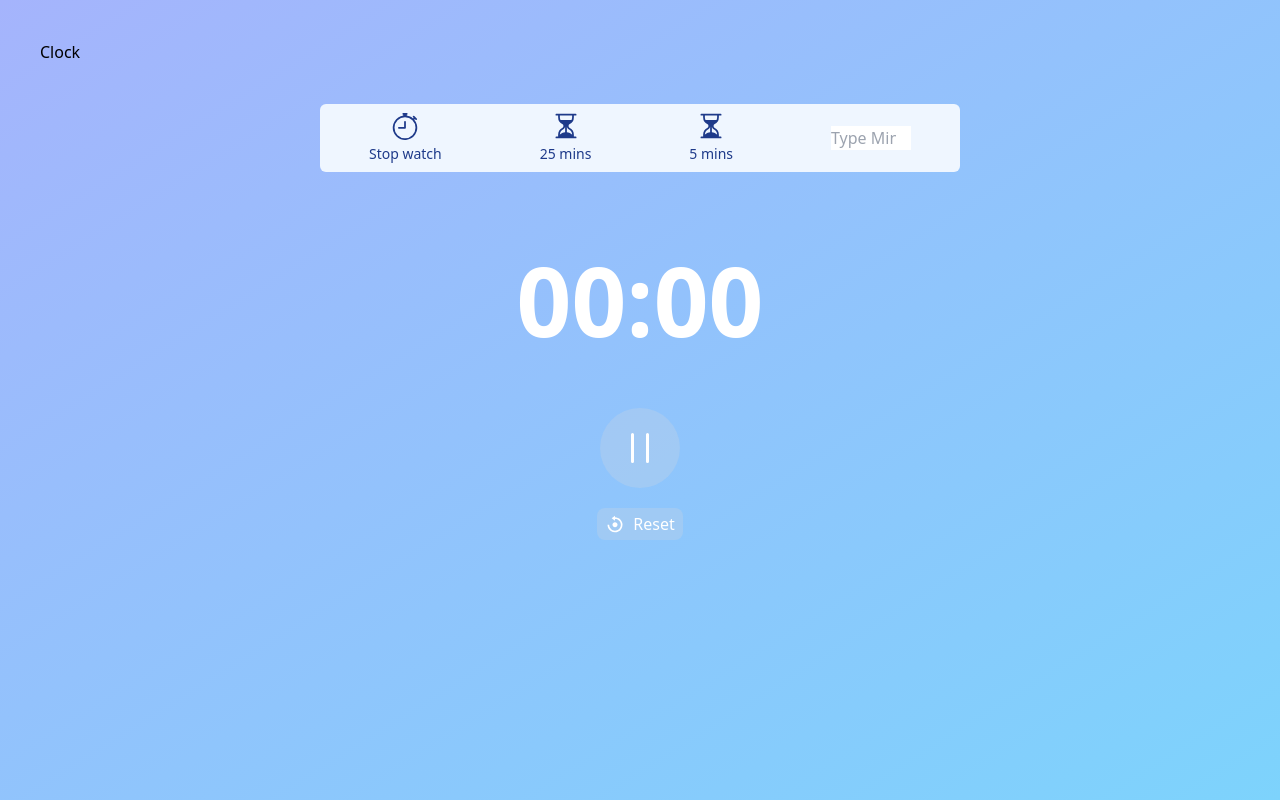
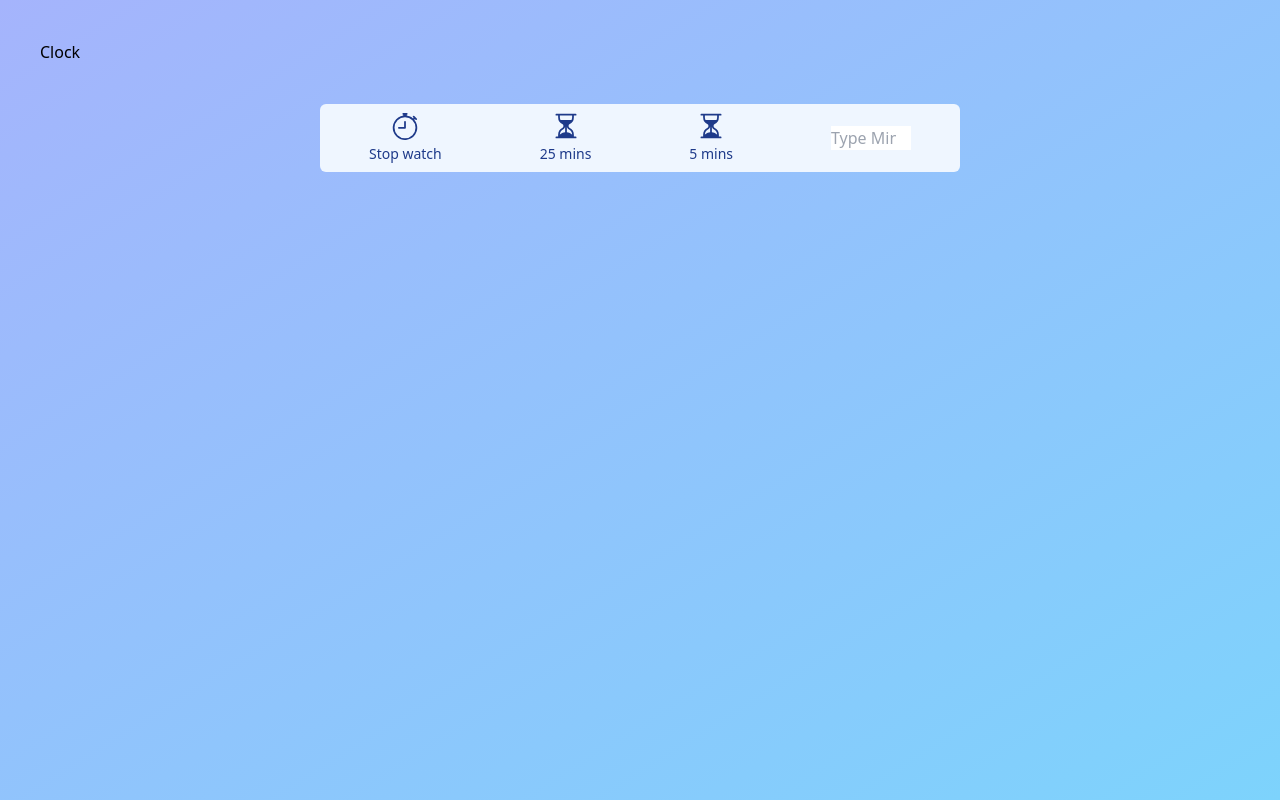
Before and after one commit to mikuweb/Feel_Your_Achievement, a Next.js app: page /clock in a window 1280 px wide. Built offline with nearby package versions, Linux system fonts and the light colour scheme.

Commit message:
change clock/index.tsx to switch Timer.tsx | StopWatch.tsx

```diff
--- a/components/StopWatch.tsx
+++ b/components/StopWatch.tsx
@@ -1,8 +1,10 @@
-import React from 'react'
+import React from 'react';
+import { BiReset } from 'react-icons/bi';
 
 interface StopWatchProps {
   isPaused: boolean;
   secondLeft: number;
+  setSecondLeft: (value: React.SetStateAction<number>) => void;
   formatTime: (minutes: number) => string;
   handlePause: () => void;
   handleResume: () => void;
@@ -11,13 +13,13 @@ interface StopWatchProps {
 const StopWatch: React.FC<StopWatchProps> = ({
   isPaused,
   secondLeft,
+  setSecondLeft,
   formatTime,
   handlePause,
   handleResume,
 }) => {
   return (
     <div className=' mt-20 flex flex-col items-center justify-center '>
-    <p>STOP WATCH MODE</p>
       <h1 className='text-white text-8xl mb-5 font-bold'>
         {formatTime(secondLeft)}
       </h1>
@@ -67,8 +69,16 @@ const StopWatch: React.FC<StopWatchProps> = ({
           </div>
         )}
       </div>
+
+      <div
+        onClick={() => setSecondLeft(0)}
+        className='bg-slate-300 bg-opacity-30 relative rounded-lg w-fit flex gap-2 items-center justify-center py-1 px-2 hover:bg-slate-300 hover:bg-opacity-10 cursor-pointer '
+      >
+        <BiReset size={20} color='white' />
+        <p className='text-white'>Reset</p>
       </div>
-  )
-}
+    </div>
+  );
+};
 
-export default StopWatch
+export default StopWatch;
--- a/components/Timer.tsx
+++ b/components/Timer.tsx
@@ -17,10 +17,8 @@ const Timer: React.FC<TimerProps> = ({
   handlePause,
   handleResume,
 }) => {
-
   return (
     <div className=' mt-20 flex flex-col items-center justify-center '>
-      <p>TIMER MODE</p>
       <h1 className='text-white text-8xl mb-5 font-bold'>
         {formatTime(secondLeft)}
       </h1>
--- a/components/inputEditForm.tsx
+++ b/components/inputEditForm.tsx
@@ -40,8 +40,8 @@ const InputEditForm: FC<InputEditFormProps> = ({ item, editItem }) => {
           className='bg-gray-50 border border-blue-900 text-blue-950 text-sm rounded-lg focus:ring-blue-500 focus:border-blue-500 w-96 mx-10 p-2.5'
         />
 
-        <button className='py-3 px-2 bg-blue-600 text-white rounded-2xl text-xs font-bold curser-pointer hover:opacity-60 tracking-wider'>
-          <p>Edit</p>
+        <button className='py-3 lg:py-2 px-2 bg-blue-600 text-white rounded-2xl text-xs lg:text-sm font-bold curser-pointer hover:opacity-60 tracking-wider'>
+          Edit
         </button>
       </form>
     </div>
--- a/components/inputForm.tsx
+++ b/components/inputForm.tsx
@@ -19,7 +19,7 @@ const InputForm: FC<InputFormProps> = ({ handleAddItem, item, setItem }) => {
           className='bg-gray-50 border border-blue-900 text-blue-950 text-sm rounded-lg focus:ring-blue-500 focus:border-blue-500 block w-96 mx-auto p-2.5 my-1 mb-3 lg:mb-6'
         />
 
-        <button className='mx-auto py-2 px-4  flex gap-2 items-center justify-center bg-blue-600 hover:opacity-60 text-white rounded-full text-xs font-bold curser-pointer tracking-wider'>
+        <button className='mx-auto py-2 px-4  flex gap-2 items-center justify-center bg-blue-600 hover:opacity-60 text-white rounded-full text-xs lg:text-base font-bold curser-pointer tracking-wider'>
           <svg
             xmlns='http://www.w3.org/2000/svg'
             fill='none'
--- a/pages/clock/index.tsx
+++ b/pages/clock/index.tsx
@@ -2,7 +2,7 @@ import Timer from '@/components/Timer';
 import React, { Fragment, useEffect, useState } from 'react';
 // import * as Dialog from '@radix-ui/react-dialog';
 import { BsStopwatch, BsHourglassSplit } from 'react-icons/bs';
-import { BiReset } from 'react-icons/bi';
+import StopWatch from '@/components/StopWatch';
 
 // TODO CREATE COMPONENTS: STOPWATCH
 
@@ -123,7 +123,6 @@ const Clock = () => {
               onSubmit={(e) => {
                 e.preventDefault();
                 setMode('timer');
-                setIsPaused(false);
                 huddleCountdown(customTimer);
                 setCustomTimer(undefined);
               }}
@@ -192,66 +191,17 @@ const Clock = () => {
               handleResume={handleResume}
             />
           )}
-          {/* STOP WATCH */}
-          <div className=' mt-20 flex flex-col items-center justify-center '>
-            <h1 className='text-white text-8xl mb-5 font-bold'>
-              {formatTime(secondLeft)}
-            </h1>
 
-            <div className='mt-10 mb-5'>
-              {isPaused ? (
-                <div
-                  onClick={handleResume}
-                  className='bg-slate-300 bg-opacity-30 relative rounded-full  h-20 w-20 flex items-center justify-center p-4 hover:bg-slate-300 hover:bg-opacity-10 cursor-pointer '
-                >
-                  <svg
-                    xmlns='http://www.w3.org/2000/svg'
-                    fill='currentColor'
-                    viewBox='0 0 24 24'
-                    strokeWidth='1.5'
-                    stroke='currentColor'
-                    color='white'
-                    className='w-14 h-14'
-                  >
-                    <path
-                      strokeLinecap='round'
-                      strokeLinejoin='round'
-                      d='M5.25 5.653c0-.856.917-1.398 1.667-.986l11.54 6.348a1.125 1.125 0 010 1.971l-11.54 6.347a1.125 1.125 0 01-1.667-.985V5.653z'
-                    />
-                  </svg>
-                </div>
-              ) : (
-                <div
-                  onClick={handlePause}
-                  className='bg-slate-300 bg-opacity-30 relative rounded-full h-20 w-20 flex items-center justify-center p-4 hover:bg-slate-300 hover:bg-opacity-10 cursor-pointer '
-                >
-                  <svg
-                    xmlns='http://www.w3.org/2000/svg'
-                    fill='none'
-                    viewBox='0 0 24 24'
-                    strokeWidth='1.5'
-                    stroke='currentColor'
-                    color='white'
-                    className='w-14 h-14'
-                  >
-                    <path
-                      strokeLinecap='round'
-                      strokeLinejoin='round'
-                      d='M15.75 5.25v13.5m-7.5-13.5v13.5'
-                    />
-                  </svg>
-                </div>
-              )}
-            </div>
-
-            <div
-              onClick={() => setSecondLeft(0)}
-              className='bg-slate-300 bg-opacity-30 relative rounded-lg w-fit flex gap-2 items-center justify-center py-1 px-2 hover:bg-slate-300 hover:bg-opacity-10 cursor-pointer '
-            >
-              <BiReset size={20} color='white' />
-              <p className='text-white'>Reset</p>
-            </div>
-          </div>
+          {mode === 'stopwatch' && (
+            <StopWatch
+              isPaused={isPaused}
+              secondLeft={secondLeft}
+              setSecondLeft={setSecondLeft}
+              formatTime={formatTime}
+              handlePause={handlePause}
+              handleResume={handlePause}
+            />
+          )}
         </div>
       </div>
     </Fragment>
```
Lines whose indentation alone changed are shown as unchanged.
